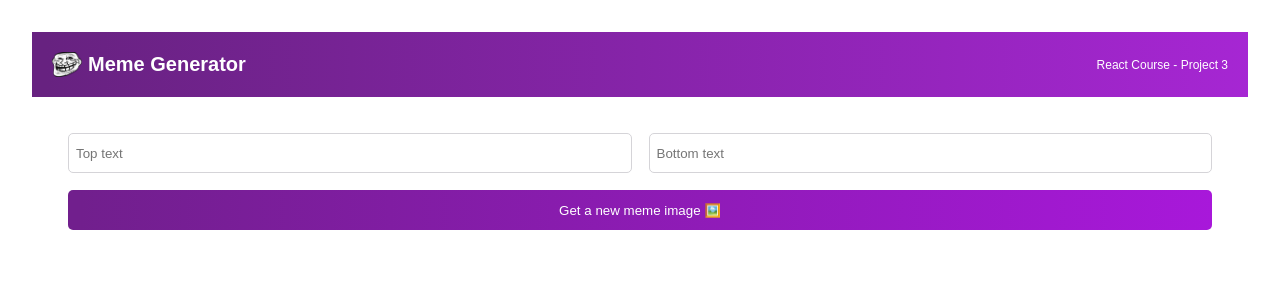
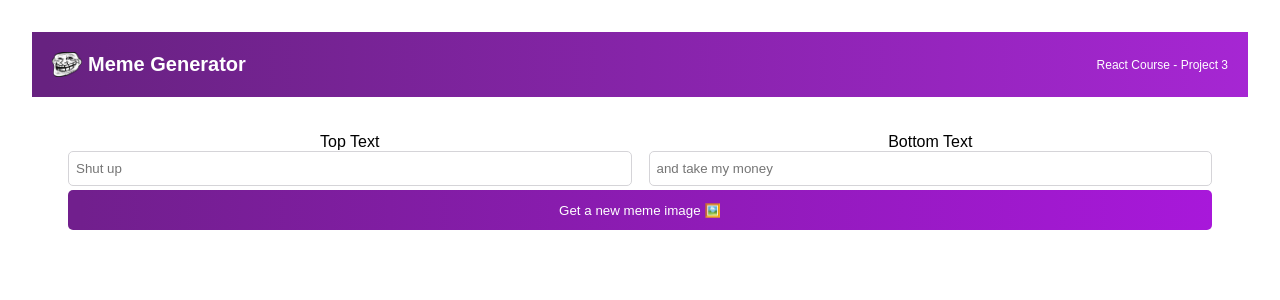
Before and after one commit to Mokawane/SEEMOK507_BCL2401_GroupB_Jonas-Mokawane_DJS07, a React (Vite) app: page / in a window 1280 px wide. Shown: the top 300 px of the page. Built offline with nearby package versions, Linux system fonts and the light colour scheme.

Commit message:
added accessibility input

```diff
--- a/src/components/Meme.jsx
+++ b/src/components/Meme.jsx
@@ -4,8 +4,10 @@ export default function Meme() {
   return (
     <main>
       <form className="form">
-        <input type="text" placeholder="Top text" className="form--input" />
-        <input type="text" placeholder="Bottom text" className="form--input" />
+        <label> Top Text <br />
+        <input id="top-text" type="text" placeholder="Shut up" className="form--input" /></label>
+        <label> Bottom Text <br />
+        <input id="bottom-text" type="text" placeholder="and take my money" className="form--input" /></label>
         <button className="form--button">Get a new meme image 🖼️</button>
       </form>
     </main>
--- a/src/index.css
+++ b/src/index.css
@@ -42,11 +42,17 @@ main {
   margin-bottom: 17px;
 }
 
+.form--label {
+  margin-bottom: 5px;
+}
+
 .form--input {
   font-family: "Karla", sans-serif;
   border-radius: 5px;
   border: 1px solid #D5D4D8;
   text-indent: 5px;
+  height: 35px;
+  width: 100%;
 }
 
 .form--button {
```
